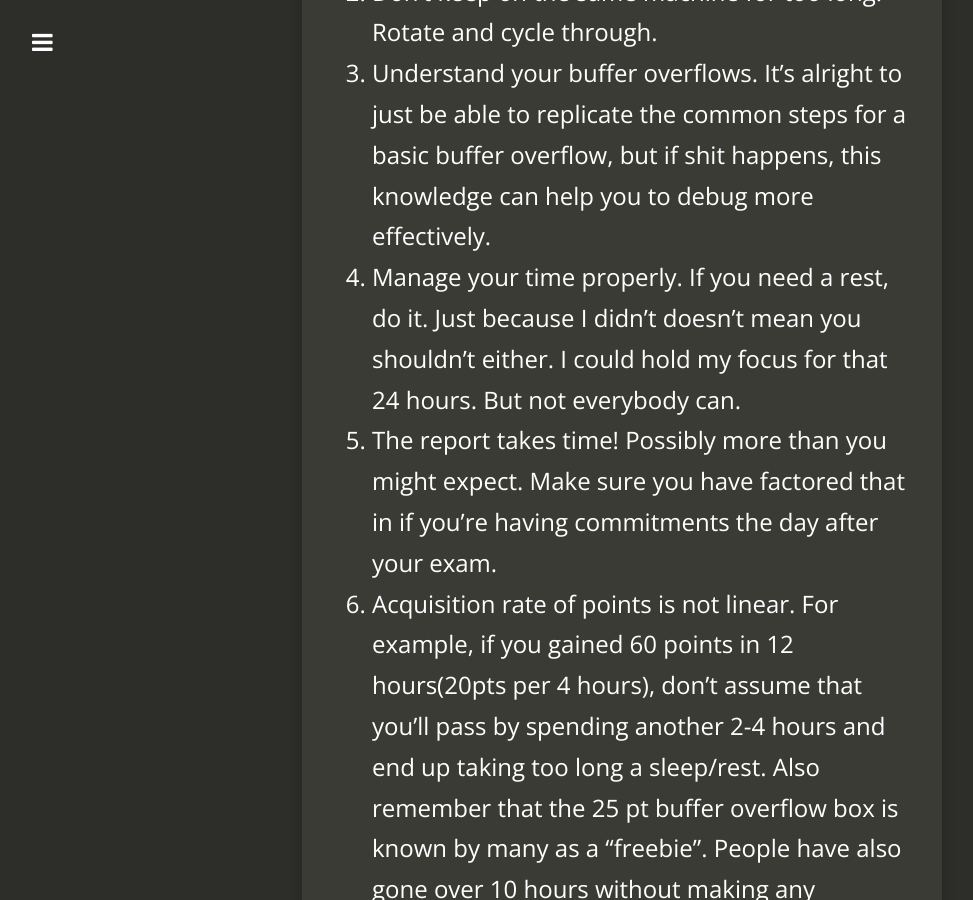
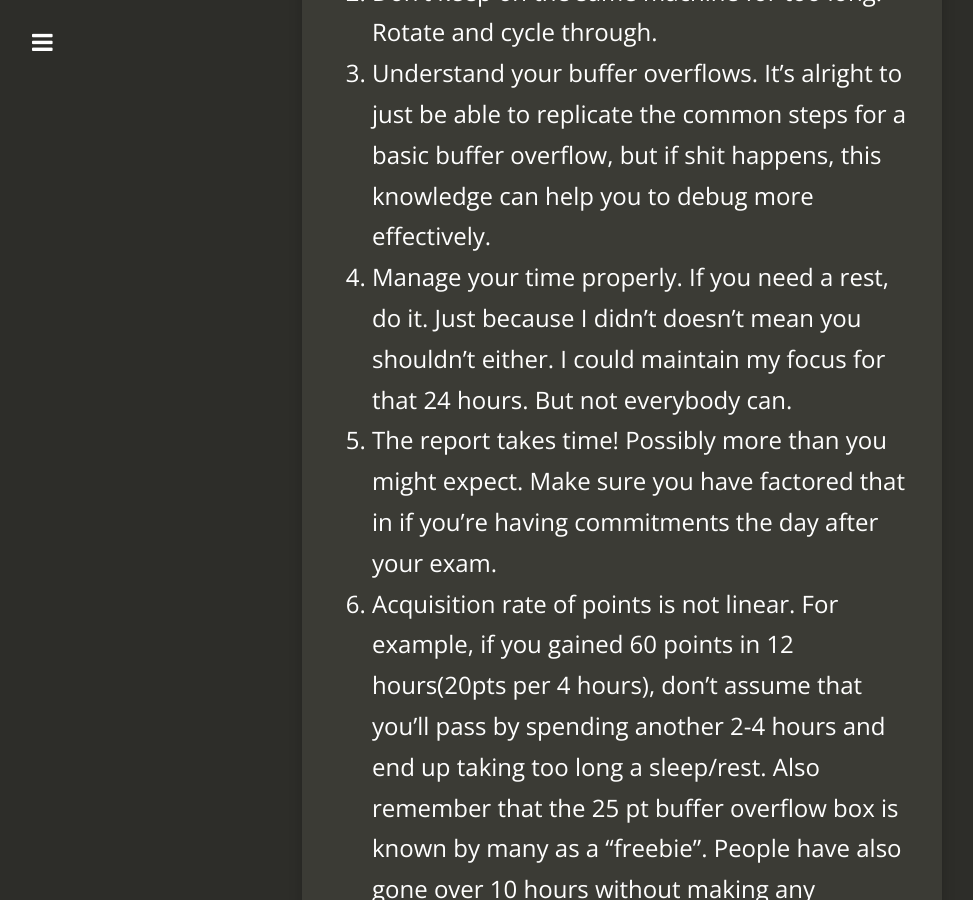
Before and after one commit to Dreamscent/Dreamscent.github.io, a Jekyll site: the page built from _posts/2020-03-16-My-OSCP-Journey.md, in a window 1280 px wide and 900 px high, scrolled down 12493 px. Shown: the whole window, without its empty margins (18-991 px from the left). Built offline with Jekyll 4.4.1, drawn with Linux system fonts in a browser that asks for light colours; nearby versions of some CDN libraries; some of the changed text lies outside the part shown.

Commit message:
Update 2020-03-16-My-OSCP-Journey.md

```diff
--- a/_posts/2020-03-16-My-OSCP-Journey.md
+++ b/_posts/2020-03-16-My-OSCP-Journey.md
@@ -209,7 +209,7 @@ It was one heck of a box to get into. But hey, no harm trying anyway since there
 1. If you're not very confident, do your lab report. As mentioned, it's extremely possible that you end up with a score where that 5 extra points will get you that OSCP certification. Otherwise, just know that failure is a chance to learn
 2. Don't keep on the same machine for too long. Rotate and cycle through.
 3. Understand your buffer overflows. It's alright to just be able to replicate the common steps for a basic buffer overflow, but if shit happens, this knowledge can help you to debug more effectively.
-4. Manage your time properly. If you need a rest, do it. Just because I didn't doesn't mean you shouldn't either. I could hold my focus for that 24 hours. But not everybody can.
+4. Manage your time properly. If you need a rest, do it. Just because I didn't doesn't mean you shouldn't either. I could maintain my focus for that 24 hours. But not everybody can.
 5. The report takes time! Possibly more than you might expect. Make sure you have factored that in if you're having commitments the day after your exam.
 6. Acquisition rate of points is not linear. For example, if you gained 60 points in 12 hours(20pts per 4 hours), don't assume that you'll pass by spending another 2-4 hours and end up taking too long a sleep/rest. Also remember that the 25 pt buffer overflow box is known by many as a "freebie". People have also gone over 10 hours without making any progress at all, and it's common.
 7. Rabbit Holes are there, as usual. If something doesn't work for too long, try something else; but take note of it. You can always try again later.
```
Also changed, not shown: other parts of _posts/2020-03-16-My-OSCP-Journey.md (+1 -1 lines).
